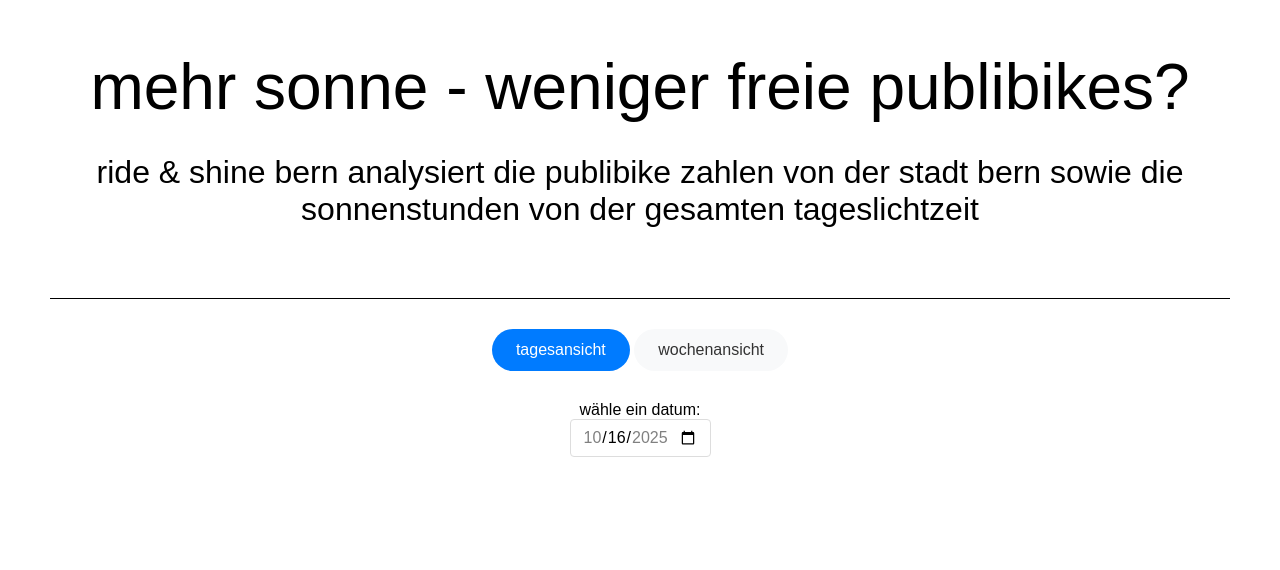
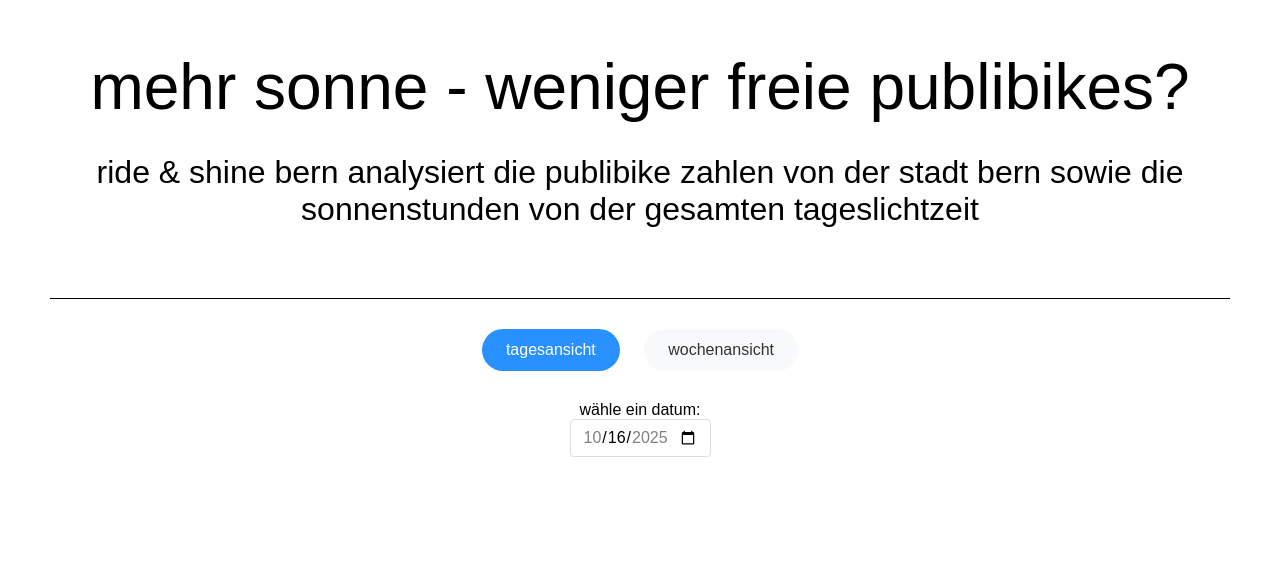
Before and after one commit to sselinass/IM3, a PHP site: page / in a window 1280 px wide. Shown: the top 570 px of the page. Run offline with PHP 8.4, Linux system fonts and the light colour scheme.

Commit message:
update style

```diff
--- a/css/styles.css
+++ b/css/styles.css
@@ -36,6 +36,10 @@
         margin: 0px 50px;
     }
 
+    .nav-link {
+        margin: 0px 10px;
+    }
+
     .view-navigation .nav-link {
         display: inline-block;
         padding: 12px 24px;
@@ -52,7 +56,7 @@
     }
 
     .view-navigation .nav-link.active {
-        background-color: #007bff;
+        background-color: #2990ff;
         color: white;
     }
 
```
